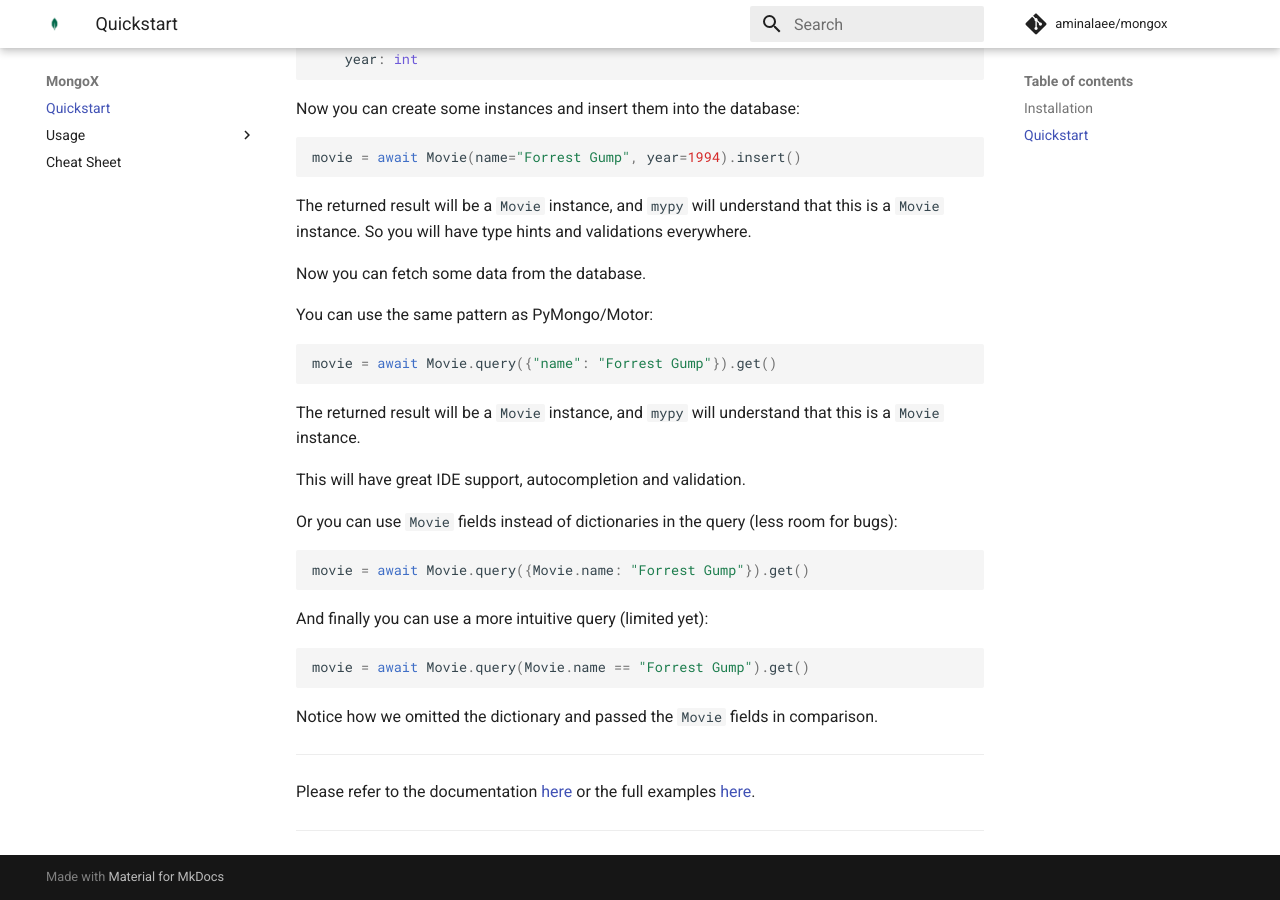
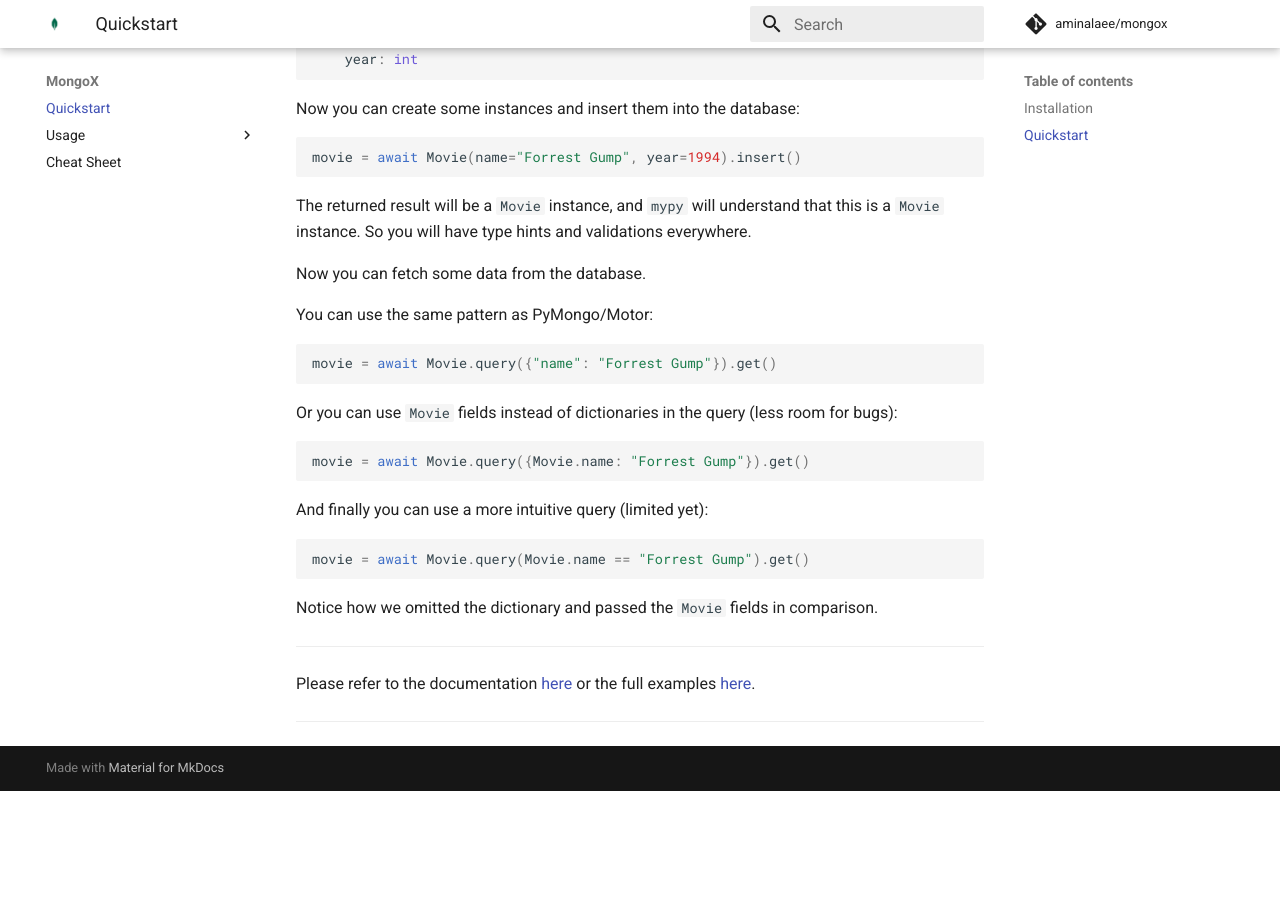
Before and after one commit to aminalaee/mongox, an MkDocs documentation site: the page built from docs/index.md, in a window 1280 px wide and 900 px high, scrolled down 1397 px. Built offline with MkDocs 1.6.1 and Material for MkDocs 9.7.7, drawn with Linux system fonts in a browser that asks for light colours; comment, search, counter and statistics services are not loaded; after the commit the page ends 2188 px from its top, so only the background shows below that.

Commit message:
update docs

````diff
--- a/docs/index.md
+++ b/docs/index.md
@@ -92,11 +92,6 @@ You can use the same pattern as PyMongo/Motor:
 movie = await Movie.query({"name": "Forrest Gump"}).get()
 ```
 
-The returned result will be a `Movie` instance, and `mypy`
-will understand that this is a `Movie` instance.
-
-This will have great IDE support, autocompletion and validation.
-
 Or you can use `Movie` fields instead of dictionaries in the query (less room for bugs):
 
 ```python
````
Also changed, not shown: README.md (+0 -5 lines).
